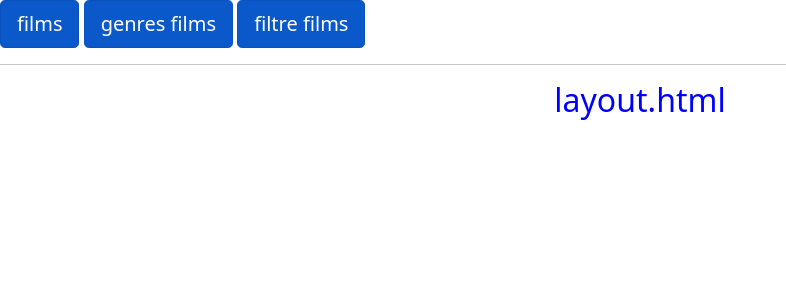
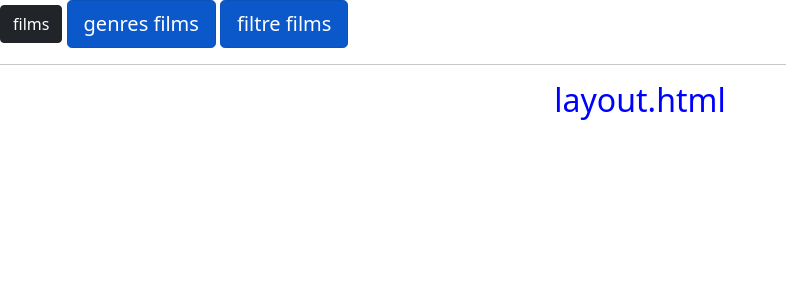
Before and after one commit to Lucas-Requena/ecosphere, a Flask app: page / in a window 1280 px wide. Shown: the top 300 px of the page, without its empty margins (0-786 px from the left). Run offline with Flask 3, Linux system fonts and the light colour scheme; some libraries are stand-ins or nearby versions.

Commit message:
Update _nav.html

```diff
--- a/ecosphere/templates/_nav.html
+++ b/ecosphere/templates/_nav.html
@@ -1,5 +1,5 @@
 <nav class="menu">
-    <a href="/film/show" class="btn btn-primary btn-lg active" role="button" aria-pressed="true"> films </a>
+    <a class="btn btn-dark" href="/film/show"> films </a>
     <a href="/genre-film/show" class="btn btn-primary btn-lg active" role="button" aria-pressed="true"> genres films </a>
     <a href="/film/filtre" class="btn btn-primary btn-lg active" role="button" aria-pressed="true"> filtre films </a>
 </nav>
```
